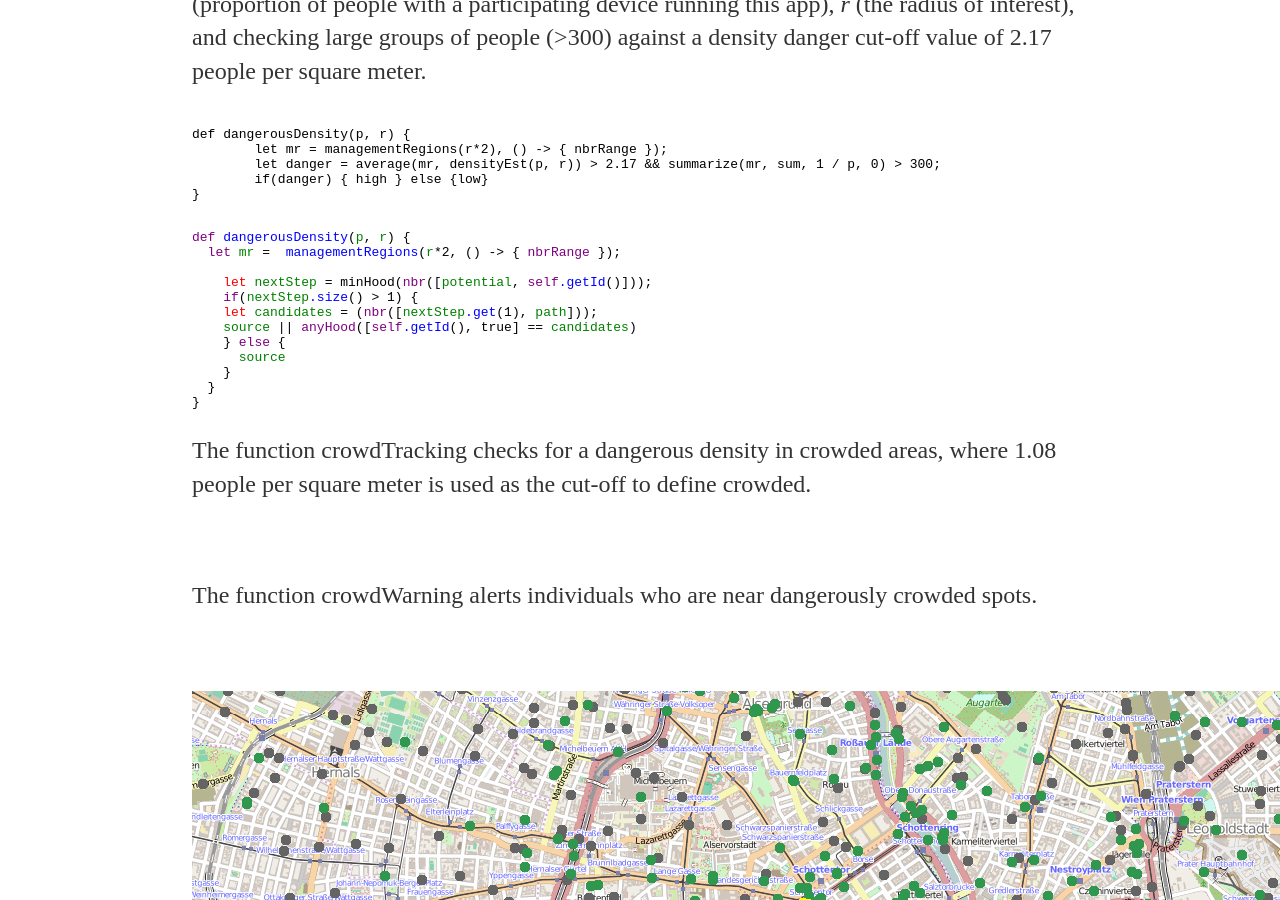
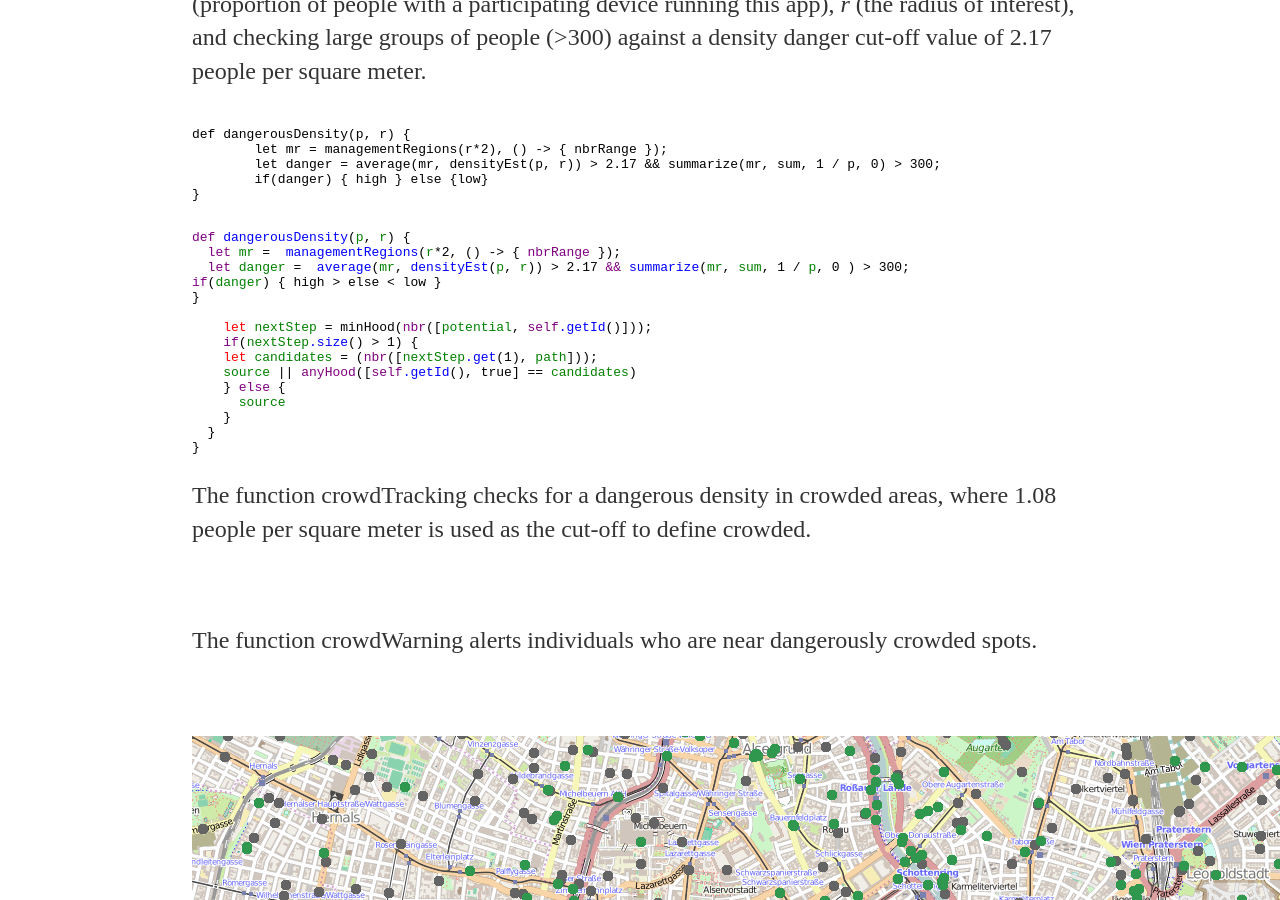
Before and after one commit to tasseomancy/tasseomancy.github.io, a Jekyll site: the page built from _posts/2018-02-09-crowd-warning.md, in a window 1280 px wide and 900 px high, scrolled down 748 px. Built offline with Jekyll 4.4.1, drawn with Linux system fonts in a browser that asks for light colours.

Commit message:
Update 2018-02-09-crowd-warning.md

```diff
--- a/_posts/2018-02-09-crowd-warning.md
+++ b/_posts/2018-02-09-crowd-warning.md
@@ -25,6 +25,9 @@ def dangerousDensity(p, r) {
 <pre>
 <code style="color:purple">def</code><code style="color:blue"> dangerousDensity</code><code>(</code><code style="color:green">p</code><code>, </code><code style="color:green">r</code><code>) {</code>
 <code style="color:purple">  let</code><code style="color:green"> mr</code><code> = </code><code style="color:blue"> managementRegions</code><code>(</code><code style="color:green">r</code><code>*2, () -> { </code><code style="color:purple">nbrRange</code><code> });</code>
+<code style="color:purple">  let</code><code style="color:green"> danger</code><code> = </code><code style="color:blue"> average</code><code>(</code><code style="color:green">mr</code><code>, </code><code style="color:blue">densityEst</code><code>(</code><code style="color:green">p</code><code>, </code><code style="color:green">r</code><code>)) > 2.17</code><code style="color:purple"> &&</code><code style="color:blue"> summarize</code><code>(</code><code style="color:green">mr</code><code>, </code><code style="color:green">sum</code><code>, 1 / </code><code style="color:green">p</code><code>, 0 ) > 300;</code>
+<code style="color:purple">if</code><code>(</code><code style="color:green">danger</code><code>) { high > else < low }</code>
+<code>}</code>
 
 <code style="color:red">    let</code><code style="color:green"> nextStep</code><code> = minHood(</code><code style="color:purple">nbr</code><code>([</code><code style="color:green">potential</code><code>, </code><code style="color:purple">self</code><code style="color:blue">.getId</code><code>()]));</code>
 <code style="color:purple">    if</code><code>(</code><code style="color:green">nextStep</code><code style="color:blue">.size</code><code>() > 1) {</code>
```
